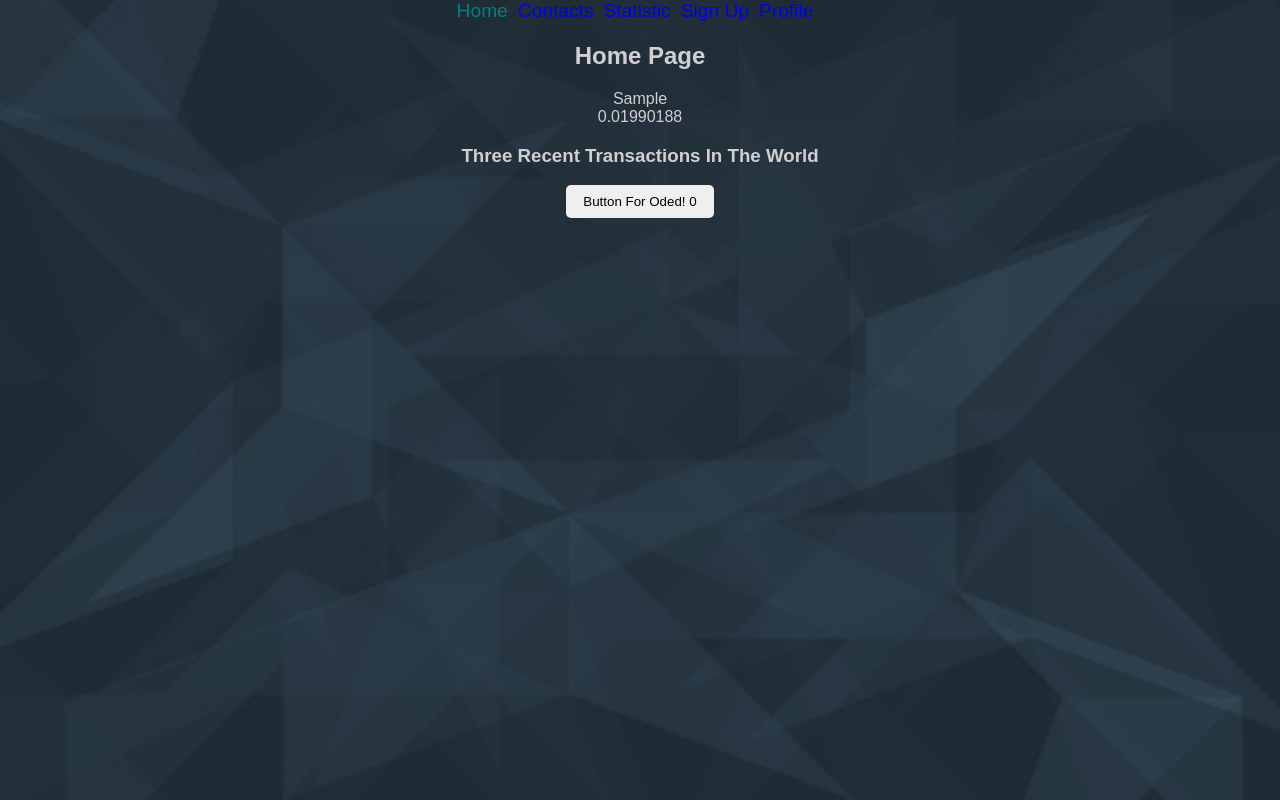
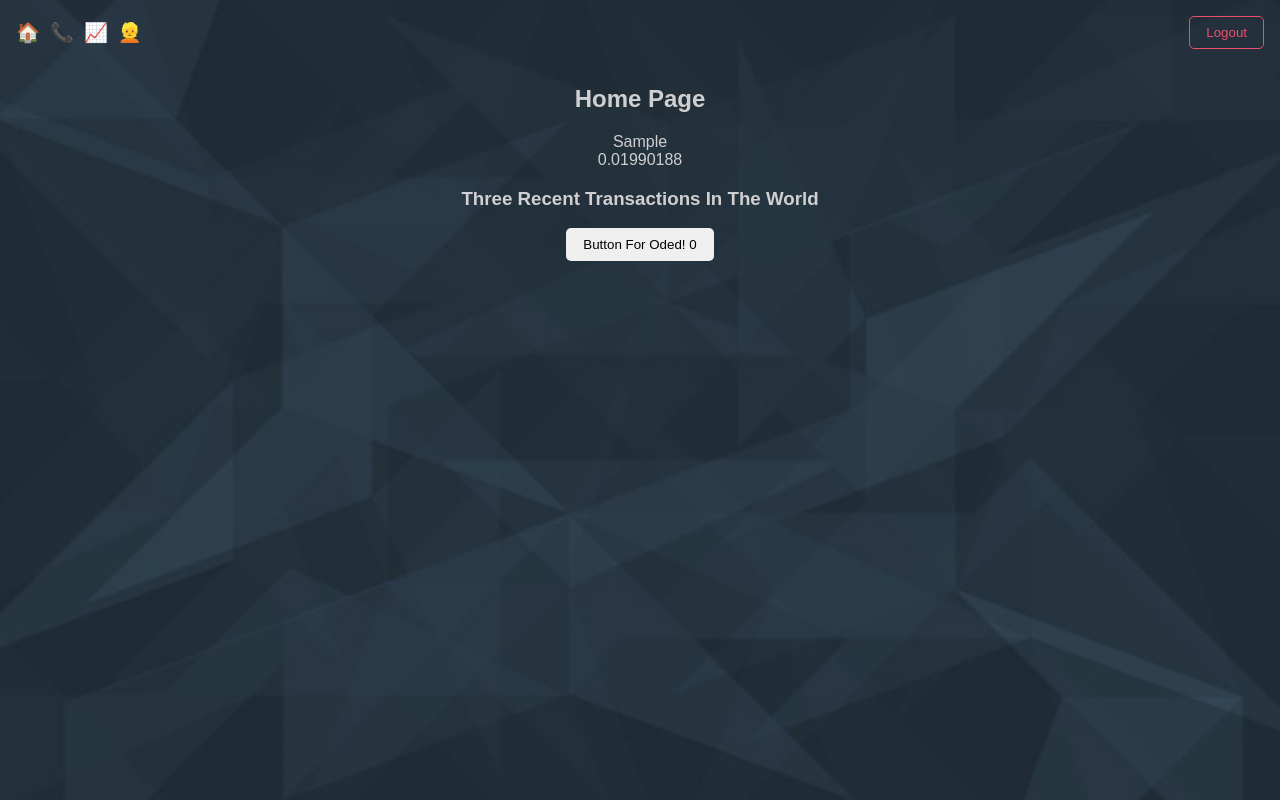
Before and after one commit to shpiglify/misterBitcoin, a React (Create React App) app: page / in a window 1280 px wide. Both pictures are taken after typing "Sample", "Sample123" into the empty fields and a click on the button "Sign Up". Built offline with nearby package versions, Linux system fonts and the light colour scheme.

Commit message:
logout & header imporvment

```diff
--- a/src/App/App.js
+++ b/src/App/App.js
@@ -2,7 +2,7 @@ import React, { Component } from 'react';
 import { observer } from 'mobx-react';
 import './App.scss';
 
-import Router from '../Router';
+import Router from '../Router/Router';
 
 class App extends Component {
   render = () => (
--- a/src/Router.js
+++ /dev/null
@@ -1,68 +0,0 @@
-import React, { Component } from 'react';
-import { observer } from 'mobx-react';
-import { HashRouter, Route, Switch, NavLink } from 'react-router-dom';
-
-// MAIN STORE
-import AppStore from './store/AppStore';
-
-// PAGES
-import ContactPage from './pages/ContactPage';
-import HomePage from './pages/HomePage';
-import StatisticPage from './pages/StatisticPage';
-import ContactDetailsPage from './pages/ContactDetailsPage/ContactDetailsPage';
-import ContactEditPage from './pages/ContactEditPage/ContactEditPage';
-import SignupPage from './pages/SignupPage/SignupPage';
-import UserDetailsPage from './pages/UserDetailsPage';
-
-class Router extends Component {
-  componentDidMount() {
-    AppStore.userStore.loadUser()
-  }
-
-  render() {
-    const { userName: currUserName } = AppStore.userStore.getCurrUser || {};
-    const isLogin = !!currUserName;
-
-    return (
-      <HashRouter>
-        <nav className="nav-menu">
-          <ul>
-            {isLogin ? (
-              <div>
-                <NavLink exact className="nav-link" to="/"
-                  activeClassName="activeRoute">Home</NavLink>
-                <NavLink className="nav-link" to="/contact"
-                  activeClassName="activeRoute">Contacts</NavLink>
-                <NavLink className="nav-link" to="/statistic"
-                  activeClassName="activeRoute">Statistic</NavLink>
-                <NavLink className="nav-link" to="/signup"
-                  activeClassName="activeRoute">Sign Up</NavLink>
-                <NavLink className="nav-link" to="/user"
-                  activeClassName="activeRoute">Profile</NavLink>
-              </div>
-            ) : (
-                <div>
-                  <NavLink className="nav-link" to="/"
-                    activeClassName="activeRoute">Sign Up</NavLink>
-                </div>
-              )
-            }
-          </ul>
-        </nav>
-
-        <Switch>
-          {!isLogin && <Route path="/" render={() => <SignupPage UserStore={AppStore.userStore} />} />}
-          <Route exact path="/" render={() => <HomePage store={AppStore} />} />
-          <Route exact path="/signup" render={() => <SignupPage UserStore={AppStore.userStore} />} />
-          <Route exact path="/contact" component={ContactPage} />
-          <Route exact path="/statistic" component={StatisticPage} />
-          <Route path="/contact/edit/:id?" component={ContactEditPage} />
-          <Route path="/contact/:id" component={ContactDetailsPage} />
-          <Route path="/user/:userName?" component={UserDetailsPage} />
-        </Switch>
-      </HashRouter>
-    );
-  }
-}
-
-export default observer(Router)
--- /dev/null
+++ b/src/Router/Nav/Nav.js
@@ -0,0 +1,30 @@
+import React from 'react';
+import { withRouter, NavLink } from 'react-router-dom';
+import './Nav.scss'
+
+const Nav = (props) => (
+  <nav className="nav-menu">
+    {props.isLogin && (
+      <>
+        <div>
+          <NavLink exact className="nav-link" to="/" activeClassName="activeRoute">🏠</NavLink>
+          <NavLink className="nav-link" to="/contact" activeClassName="activeRoute">📞</NavLink>
+          <NavLink className="nav-link" to="/statistic" activeClassName="activeRoute">📈</NavLink>
+          <NavLink className="nav-link" to="/user" activeClassName="activeRoute">👱</NavLink>
+        </div>
+        <button
+          onClick={() => {
+            props.logout().then(() => {
+              props.history.push('/')
+            })
+          }}
+          className="btn-flat"
+        >
+          Logout
+        </button>
+      </>
+    )}
+  </nav>
+)
+
+export default withRouter(Nav)
--- a/src/assets/scss/_nav.scss
+++ b/src/Router/Nav/Nav.scss
@@ -1,14 +1,9 @@
 .nav-menu {
   display: flex;
-  flex-direction: row;
+  align-items: center;
   list-style-type: none;
-  margin: 0;
-  padding: 0;
-}
-
-.nav-menu ul {
-  margin: 0 auto;
-  padding: 0;
+  padding: 16px;
+  justify-content: space-between;
 }
 
 .nav-link:link {
--- /dev/null
+++ b/src/Router/Router.js
@@ -0,0 +1,46 @@
+import React, { Component } from 'react';
+import { observer } from 'mobx-react';
+import { HashRouter, Route, Switch } from 'react-router-dom';
+import AppStore from '../store/AppStore';
+
+import Nav from './Nav/Nav'
+import ContactPage from '../pages/ContactPage';
+import HomePage from '../pages/HomePage';
+import StatisticPage from '../pages/StatisticPage';
+import ContactDetailsPage from '../pages/ContactDetailsPage/ContactDetailsPage';
+import ContactEditPage from '../pages/ContactEditPage/ContactEditPage';
+import SignupPage from '../pages/SignupPage/SignupPage';
+import UserDetailsPage from '../pages/UserDetailsPage';
+
+class Router extends Component {
+  componentDidMount() {
+    AppStore.userStore.loadUser()
+  }
+
+  logout = () => {
+    return AppStore.userStore.logout()
+  }
+
+  render() {
+    const { userName: currUserName } = AppStore.userStore.getCurrUser || {};
+    const isLogin = !!currUserName;
+
+    return (
+      <HashRouter>
+        <Nav isLogin={isLogin} logout={this.logout} />
+
+        <Switch>
+          {!isLogin && <Route path="/" render={() => <SignupPage UserStore={AppStore.userStore} />} />}
+          <Route exact path="/" render={() => <HomePage store={AppStore} />} />
+          <Route exact path="/contact" component={ContactPage} />
+          <Route exact path="/statistic" component={StatisticPage} />
+          <Route path="/contact/edit/:id?" component={ContactEditPage} />
+          <Route path="/contact/:id" component={ContactDetailsPage} />
+          <Route path="/user/:userName?" component={UserDetailsPage} />
+        </Switch>
+      </HashRouter>
+    );
+  }
+}
+
+export default observer(Router)
--- a/src/assets/scss/index.scss
+++ b/src/assets/scss/index.scss
@@ -1,6 +1,5 @@
 @import './vars';
 @import './base';
 @import './fonts';
-@import './nav';
 @import './helpers';
 @import './btn';
--- a/src/cmps/ContactPreview/ContactPreview.js
+++ b/src/cmps/ContactPreview/ContactPreview.js
@@ -5,8 +5,6 @@ import editImg from '../../assets/img/icons/edit.png';
 import binImg from '../../assets/img/icons/bin.png';
 import './ContactPreview.scss'
 
-
-// export default class ContactPreview extends Component {
 class ContactPreview extends Component {
 	editClicked = (ev) => {
 		ev.preventDefault()
@@ -17,14 +15,11 @@ class ContactPreview extends Component {
 		this.props.onEmitRemove(this.props.contact._id)
 	}
 	render() {
-		console.log(this.props.contact)
-		// var urlImg = `${this.props.contact.img}`;
-		var urlImg = `${this.props.contact.img}`;
-		var userName = `${this.props.contact.userName}`;
+		const userName = this.props.contact.userName;
+
 		return (
 			<Link to={`/contact/${this.props.contact._id}`} >
 				<li>
-					{/* <img height="26" src={require('../assets/img/icons/edit.png')}/> */}
 					<div>
 						<img height="26" src={binImg} title="Delete"
 							onClick={(ev) => this.removeClicked(ev)} alt="" />
--- a/src/pages/SignupPage/SignupPage.js
+++ b/src/pages/SignupPage/SignupPage.js
@@ -18,7 +18,6 @@ class SignupPage extends Component {
   }
 
   handleLogin = () => {
-    console.log('login')
     const { userName, password } = this.state
     const credentials = { userName, password }
 
@@ -29,7 +28,6 @@ class SignupPage extends Component {
   }
 
   handleSignup = () => {
-    console.log('sign up')
     const { userName, password } = this.state
     const credentials = { userName, password }
 
--- a/src/services/UserService.js
+++ b/src/services/UserService.js
@@ -40,16 +40,23 @@ function _getMoves() {
     return Promise.resolve(moves);
 }
 
+function logout() {
+    gUser = ''
+    StorageService.store(USER_KEY, gUser);
+    return Promise.resolve()
+}
+
 function login({ userName, password }) {
     gUsers = StorageService.load(USERS_KEY);
+    if (!gUsers) gUsers = [];
     const userStorage = gUsers.find((user) => user.userName === userName && user.password === password)
 
     if (userStorage) {
-        console.log('great login', { userStorage })
         gUser = userStorage;
         StorageService.store(USER_KEY, gUser);
         return Promise.resolve(gUser);
     }
+    return Promise.resolve()
 }
 
 function signup({ userName, password }) {
@@ -75,7 +82,7 @@ function _updateUser(newMove, amount) {
         gUser.coins = newBalance;
         gUser.moves.unshift(newMove);
         StorageService.store(USER_KEY, gUser);
-        var idx = gUsers.findIndex((user) => user.userName === gUser.userName);
+        var idx = Array.isArray(gUsers) ? gUsers.findIndex((user) => user.userName === gUser.userName) : null;
         if (idx >= 0) {
             gUsers[idx] = gUser;
             StorageService.store(USERS_KEY, gUsers);
@@ -125,6 +132,7 @@ function getEmptyMove() {
 
 export default {
     getUser,
+    logout,
     login,
     signup,
     addMove,
--- a/src/store/UserStore.js
+++ b/src/store/UserStore.js
@@ -6,13 +6,21 @@ class UserModule {
 
     loadUser() {
         return UserService.getUser()
-            .then((user) => user ? this.setUser(user) : '')
+            .then((user) => {
+                this.setUser(user)
+            })
+    }
+
+    logout() {
+        return UserService.logout()
+            .then(() => {
+                this.setUser()
+            })
     }
 
     login(credentials) {
         return UserService.login(credentials)
             .then((user) => {
-                console.log('setting user', { user })
                 this.setUser(user)
             })
     }
@@ -25,7 +33,7 @@ class UserModule {
     }
 
     setUser(user) {
-        this.currUser = JSON.parse(JSON.stringify(user));
+        this.currUser = user ? JSON.parse(JSON.stringify(user)) : user;
     }
 
     get getCurrUser() {
```
